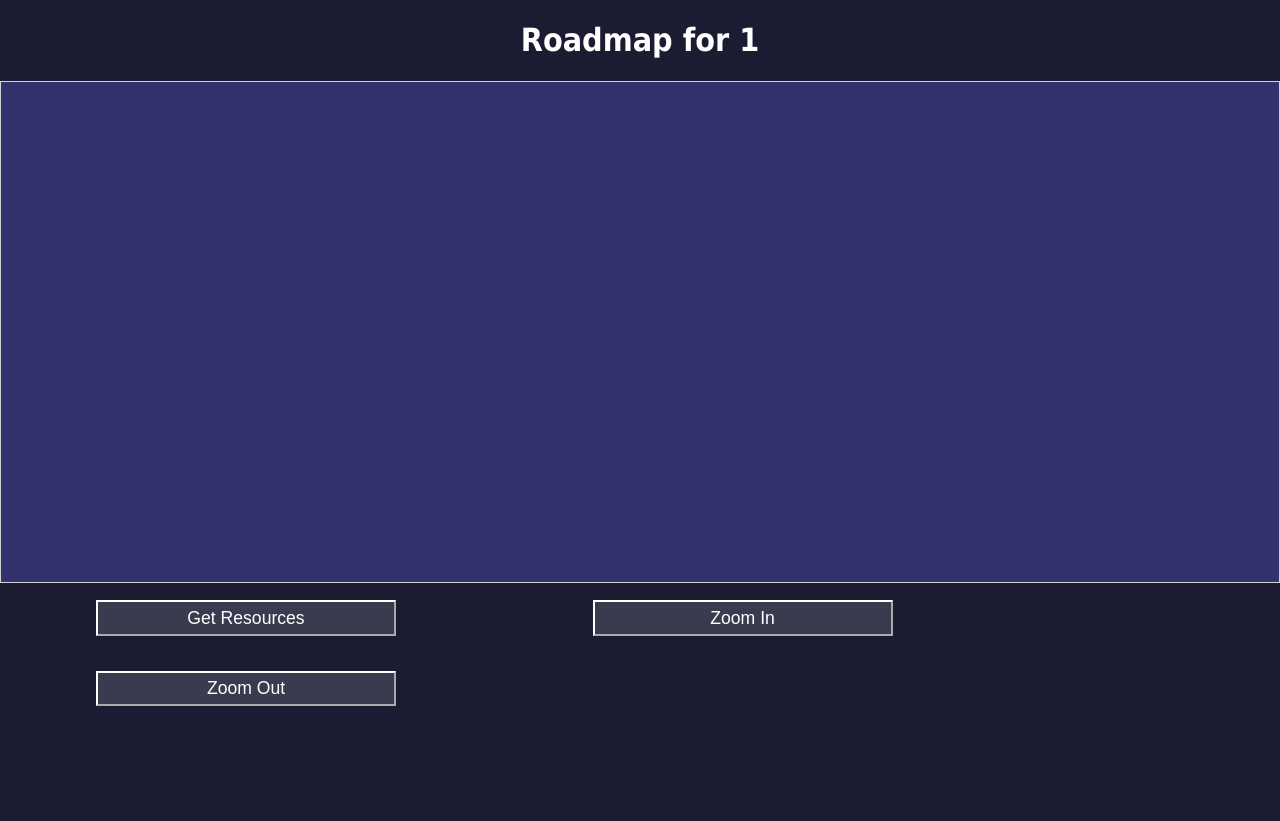
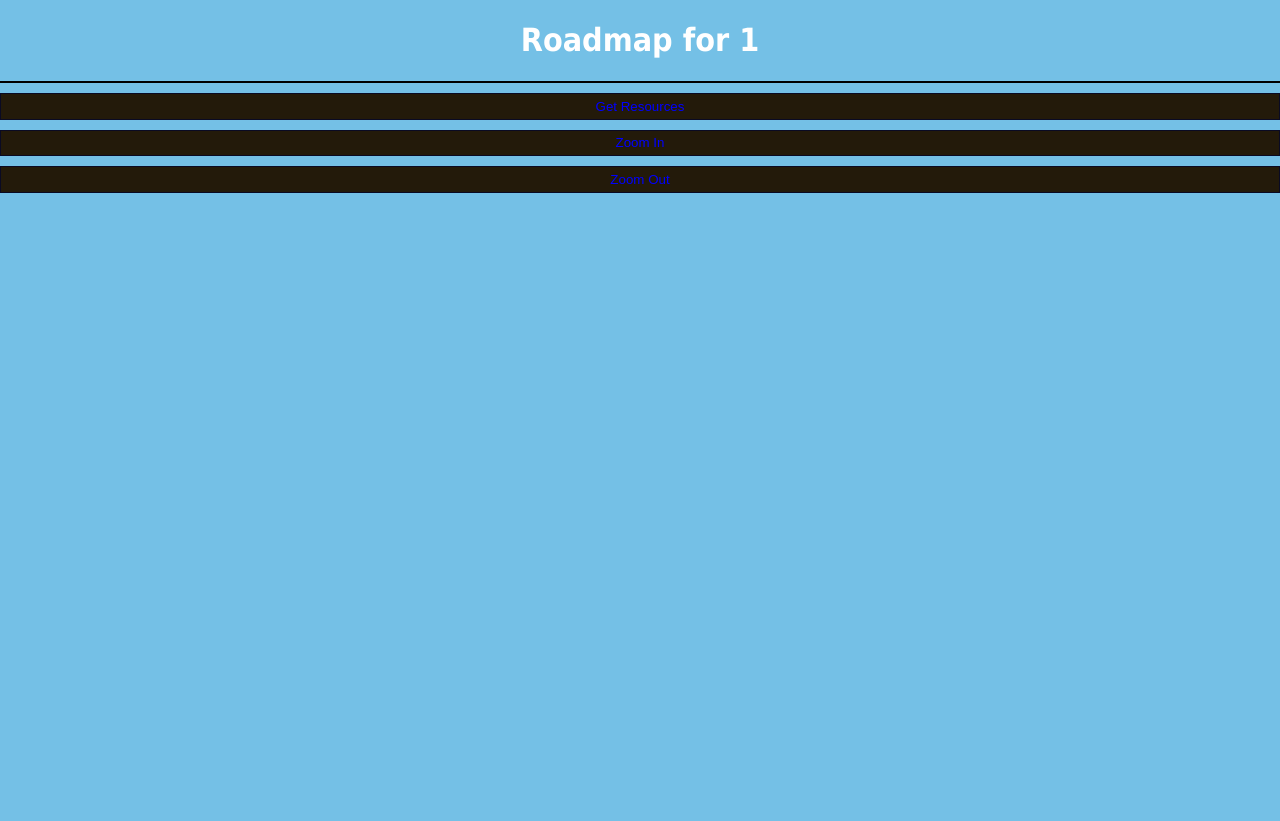
Before and after one commit to Shubhranil-Basak/PathFinder, a Flask app: page /view/1 in a window 1280 px wide. After the commit the page ends 193 px from the top, so only its background shows below. Run offline with Flask 3, Linux system fonts and the light colour scheme.

Commit message:
new style for roadmap view

```diff
--- a/static/css/view_roadmap.css
+++ b/static/css/view_roadmap.css
@@ -1,41 +1,100 @@
+.node circle {
+    fill: #ebdcdc;
+    stroke: rgb(24, 25, 26);
+    stroke-width: 3px;
+    cursor: pointer;
+}
+.node text {
+    font: 12px sans-serif;
+}
+.link {
+    fill: none;
+    stroke: #0cdc25f7;
+    stroke-opacity: 0.4;
+    stroke-width: 1.5px;
+}
+
+
 body {
     width: 100%;
-    height: 100vh;
+    height: 10%;
     margin: 0;
-    background-color: hsl(240, 30%, 15%);
-    color: #f5f6f7;
+    background-color: #74c0e6;
+    color: #01080f;
     font-family: Tahoma;
     font-size: 16px;
+    cursor: grabbing;
 }
 
-#mynetwork {
-    height: 500px;
-    border: 1px solid lightgray;
-    overflow: hidden;
-    background-color: hsla(240, 38%, 41%, 0.627);
+h1,
+p {
+    color: white;
+    text-align: center;
 }
 
-#controls {
-    margin-top: 1%;
-    display: flex;
-    align-content: center;
-    flex-wrap: wrap;
+form {
+    width: 60vw;
+    max-width: 500px;
+    min-width: 300px;
+    margin: 0 auto;
+    padding-bottom: 2em;
 }
 
-.control-button {
-    display: inline;
-    width: 20%;
-    margin: 1em 6rem;
+fieldset {
+    border: none;
+    padding: 2rem 0;
+    border-bottom: 3px solid #4f4a3b;
+}
+
+fieldset:last-of-type {
+    border-bottom: none;
+}
+
+input {
+    margin: 10px 0 0 0;
+    width: 100%;
+    min-height: 2em;
+}
+
+input {
+    background-color: #231a0a;
+    border: 1px solid #0a0a23;
+    color: blue;
+}
+
+.inline {
+    width: unset;
+    margin: 0 0.5em 0 0;
+    vertical-align: middle;
+}
+
+input[type="submit"] {
+    display: block;
+    width: 60%;
+    margin: 1em auto;
     height: 2em;
     font-size: 1.1rem;
     background-color: #3b3b4f;
     border-color: white;
     min-width: 300px;
-    align-items: center;
-    color: white;
 }
 
-h1{
-    color: white;
-    text-align: center;
+#mynetwork {
+    border: 1px solid black;
+    overflow: hidden;
+    background-color: #c9dce5;
+    height: 100%;
+    width: auto;
 }
+
+#mynetwork svg{
+    width: 100%;
+    height: 590px;
+}
+
+#reloadBtn, #resource {
+    margin-left: 20%;
+    margin-right: 20%;
+    border: none;
+    margin-top: calc(1.5em + 1.5px);
+}
```
